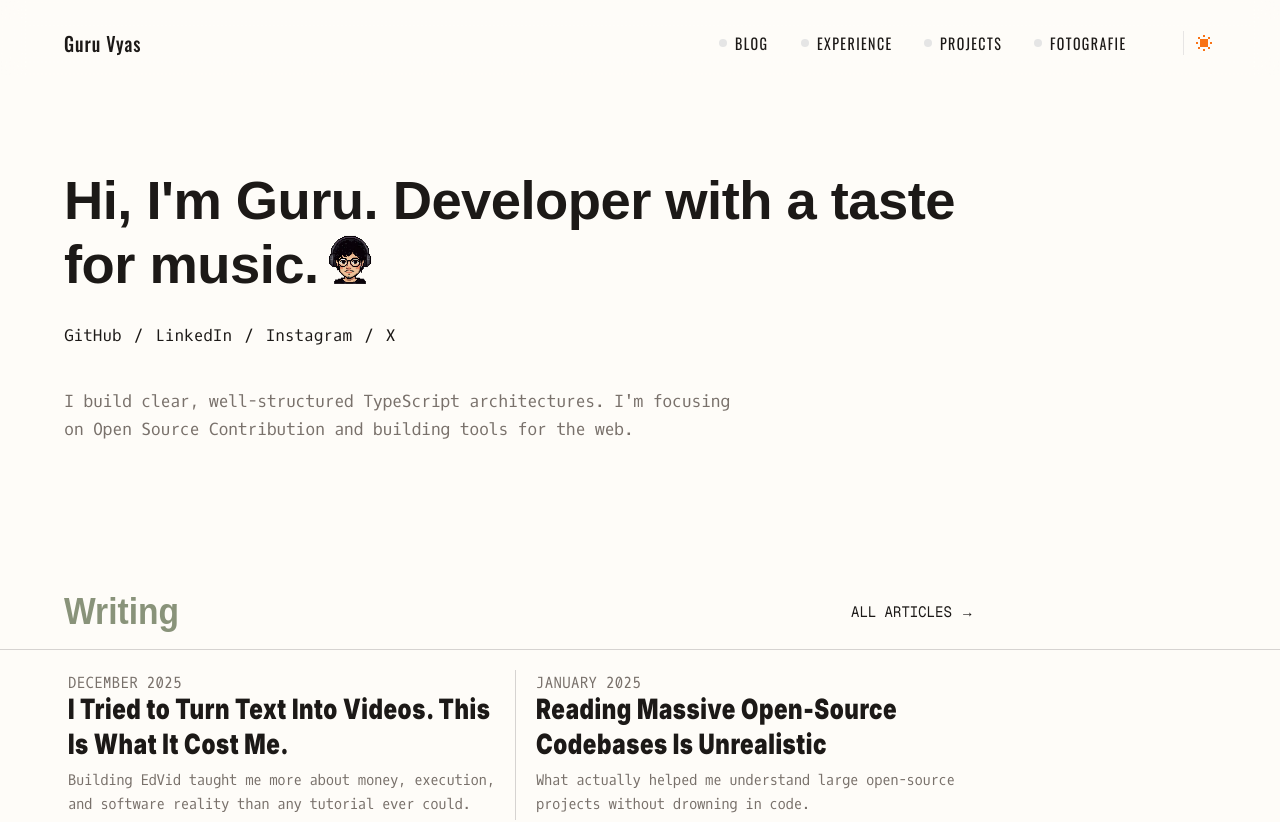
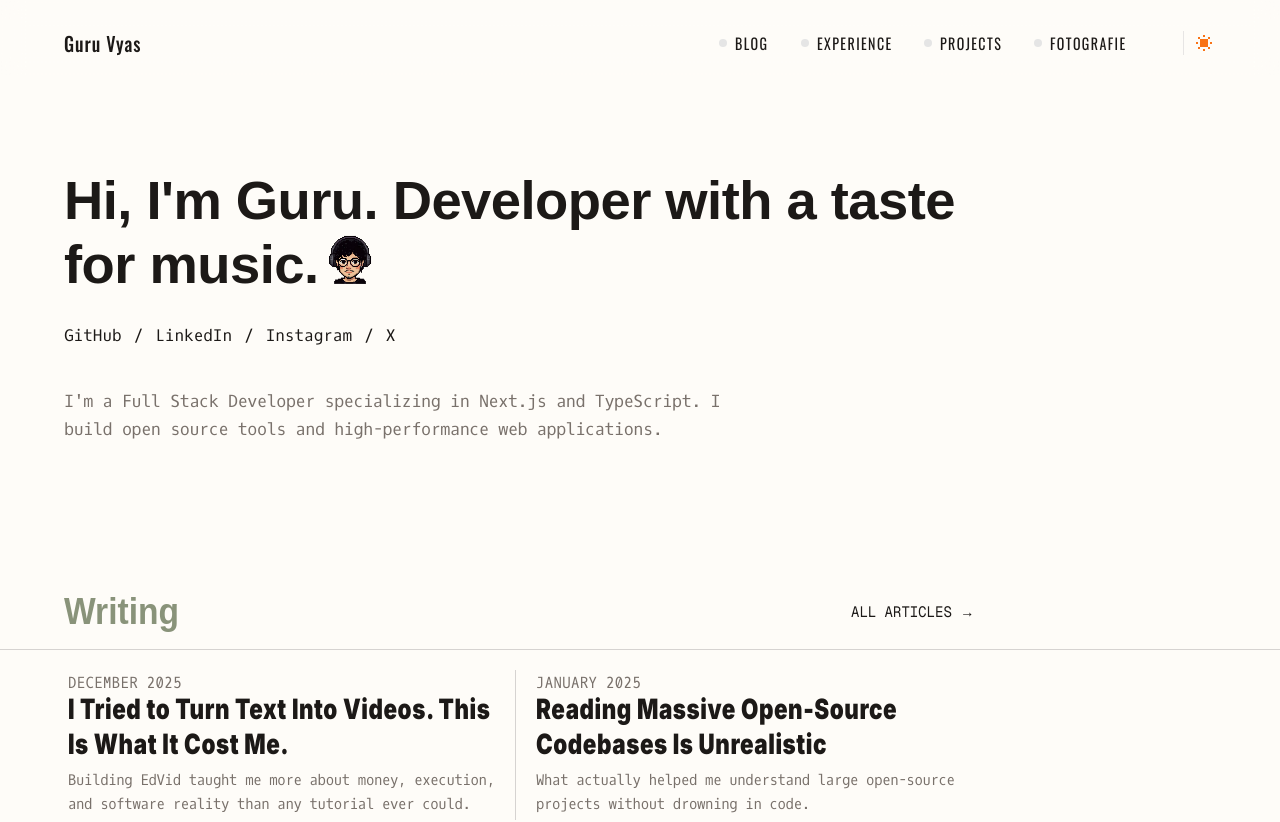
Before and after one commit to wakeupguruu/portfolio, a Next.js app: page / in a window 1280 px wide. Shown: the top 822 px of the page. Built offline with nearby package versions, Linux system fonts and the light colour scheme; a web font is replaced by a local one.

Commit message:
chore: prepare for public release (cleanup, readme, metadata)

```diff
--- a/app/page.tsx
+++ b/app/page.tsx
@@ -69,7 +69,7 @@ export default function Home() {
             className="mt-10 max-w-2xl tracking-tight text-[1.05rem] leading-relaxed font-oxygen"
             style={{ color: "var(--description-text)" }}
           >
-            I build clear, well-structured TypeScript architectures. I'm focusing on Open Source Contribution and building tools for the web.
+            I'm a Full Stack Developer specializing in Next.js and TypeScript. I build open source tools and high-performance web applications.
 
           </p>
         </Container>
--- a/package.json
+++ b/package.json
@@ -1,5 +1,5 @@
 {
-  "name": "portfolio",
+  "name": "guru-portfolio",
   "version": "0.1.0",
   "private": true,
   "scripts": {
```
Also changed, not shown: 2 other files (tests, documents, lock files or other folders).
